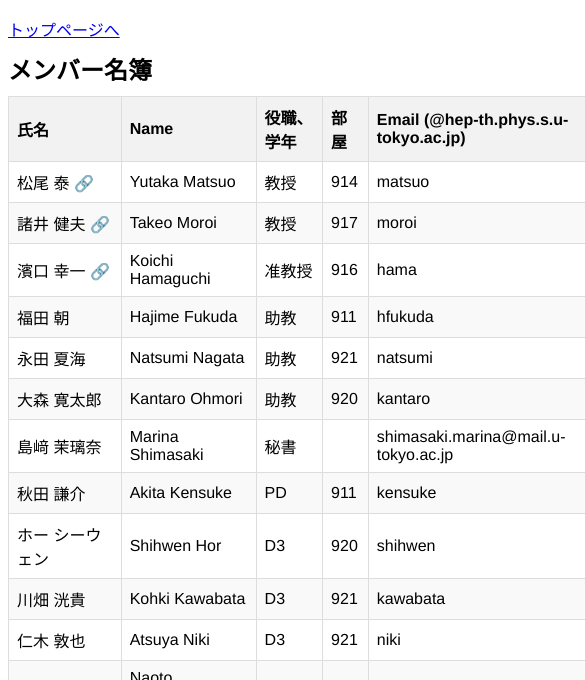
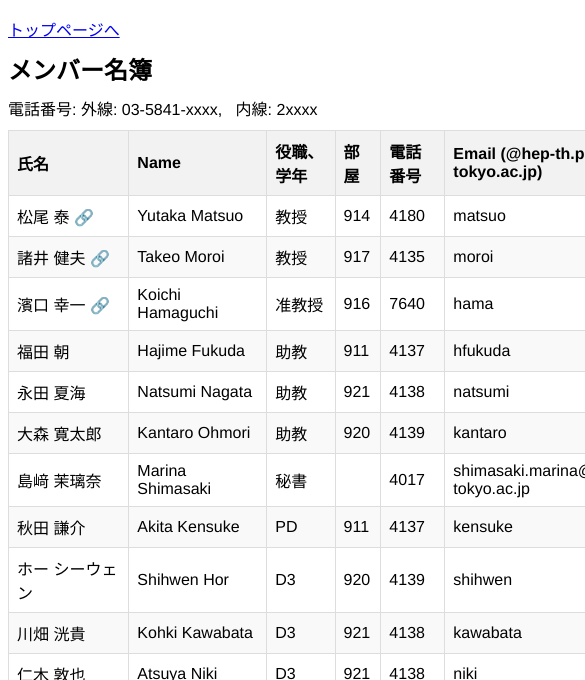
Before and after one commit to UTokyo-HEP-Theory/www-hep, a plain HTML site: page ja/members.html in a window 390 px wide. Shown: the part 164-844 px from the top of the page, 585 px wide, since content can reach past the window. Drawn offline with Linux system fonts and the light colour scheme.

Commit message:
phone number #4

```diff
--- a/css/styles.css
+++ b/css/styles.css
@@ -75,7 +75,7 @@ li {
 table {
     width: 100%;
     max-width: 1000px;
-    min-width:600px;
+    min-width:680px;
     border-collapse: collapse;
     margin: 10px 0 10px 0;
     overflow-x: scroll;
--- a/data/staffs.json
+++ b/data/staffs.json
@@ -14,6 +14,7 @@
             "leave": null
         },
         "roomNumber": "914",
+        "phone": "4180",
         "email": "matsuo",
         "websites": [
             "https://www-hep.phys.s.u-tokyo.ac.jp/~matsuo/"
@@ -34,6 +35,7 @@
             "leave": null
         },
         "roomNumber": "917",
+        "phone": "4135",
         "email": "moroi",
         "websites": [
             "https://www-hep.phys.s.u-tokyo.ac.jp/~moroi/"
@@ -54,6 +56,7 @@
             "leave": null
         },
         "roomNumber": "916",
+        "phone": "7640",
         "email": "hama",
         "websites": [
             "https://www-hep.phys.s.u-tokyo.ac.jp/~hama/welcome.html"
@@ -128,6 +131,7 @@
             "leave": null
         },
         "roomNumber": "",
+        "phone": "4017",
         "email": "shimasaki.marina@mail.u-tokyo.ac.jp",
         "websites": []
     }
--- a/ja/members.html
+++ b/ja/members.html
@@ -19,6 +19,8 @@
 
     <h2> メンバー名簿</h2>
 
+        電話番号: 外線: 03-5841-xxxx, &nbsp 内線: 2xxxx
+
         <table id="members-table">
             <thead>
                 <tr>
@@ -26,6 +28,7 @@
                     <th>Name</th>
                     <th>役職、学年</th> <!-- Japanese for 'Position/Grade' -->
                     <th>部屋</th> <!-- Japanese for 'Room Number' -->
+                    <th>電話番号</th> <!-- Japanese for 'Phone Number' -->
                     <th>Email (@hep-th.phys.s.u-tokyo.ac.jp)</th>
                 </tr>
             </thead>
--- a/js/members_ja.js
+++ b/js/members_ja.js
@@ -1,3 +1,10 @@
+// 各居室の電話番号を格納する辞書
+const roomPhoneNumbers = {
+    911: 4137,
+    920: 4139,
+    921: 4138
+};
+
 // Function to calculate numerical grade based on join date
 function calculateGradeNum(joinYear, joinMonth) {
     // デバッグ用クエリパラメータの取得
@@ -110,10 +117,24 @@ Promise.all(promises).then(data => {
             }
             row.appendChild(positionCell);
 
+            // room number
+
             const roomCell = document.createElement('td');
             roomCell.textContent = member.roomNumber;
             row.appendChild(roomCell);
 
+            //phone number
+            const phoneCell = document.createElement('td');
+            if (!(member.phone == null)) {
+                phoneCell.textContent = member.phone;
+            } else if (roomPhoneNumbers.hasOwnProperty(member.roomNumber)) {
+                phoneCell.textContent = roomPhoneNumbers[member.roomNumber];
+            } else {
+                phoneCell.textContent = '';
+            }
+            row.appendChild(phoneCell);
+
+            //email
             const emailCell = document.createElement('td');
             emailCell.textContent = member.email;
             row.appendChild(emailCell);
```
Also changed, not shown: en/members.html (+3 -0 lines), js/members_en.js (+21 -0 lines).
